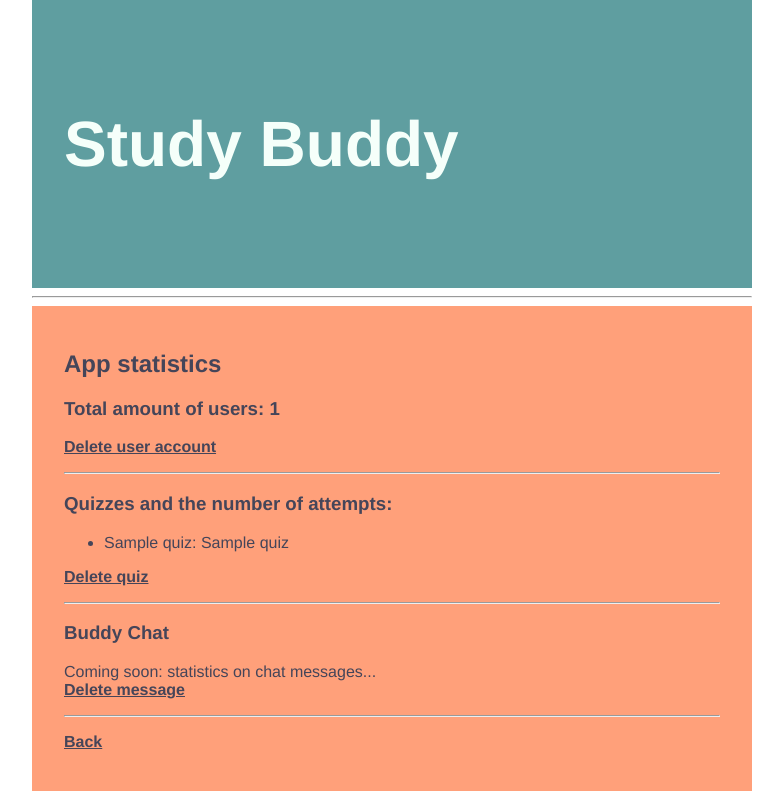
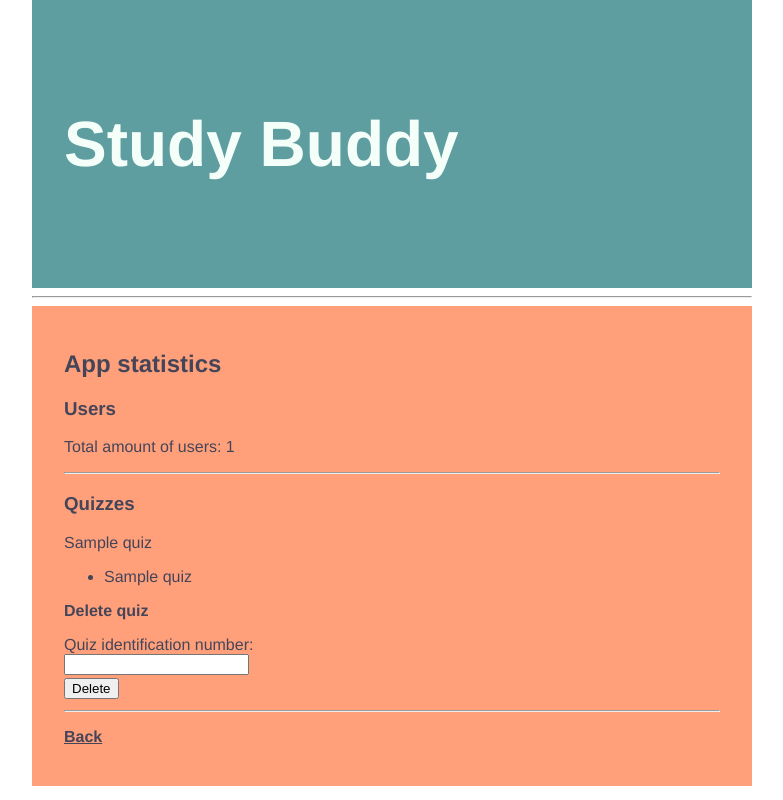
Before and after one commit to SiniCode/study-buddy, a Flask app: template templates/admin.html in a window 1280 px wide. Shown: the whole page, without its empty margins (248-1031 px from the left). Run offline with Flask 2, Linux system fonts and the light colour scheme; the visitor is signed in with stand-in values (Sample User, id 1); the template is opened without the code that fills it: most values are stand-ins (such as "Sample title", 1, 10 or a date in 2020).

Commit message:
allow the admin to check app statistics and remove quizzes

```diff
--- a/templates/admin.html
+++ b/templates/admin.html
@@ -3,22 +3,28 @@
 {% block content %}
 {% if session.user_role == "admin" %}
 <h2>App statistics</h2>
-<h3>Total amount of users: {{ user_count }}</h3>
-<p><a href="/delete">Delete user account</a></p>
+<h3>Users</h3>
+<p>Total amount of users: {{ user_count }}</p>
 <hr>
-<h3>Quizzes and the number of attempts:</h3>
+
+<h3>Quizzes</h3>
+<p>{{ quizzes[0] }}</p>
 <ul>
-  {% for quiz in quizzes %}
-  <li>{{ quiz[1] }}: {{ quiz[2] }}
+  {% for quiz in quizzes[1:] %}
+  <li>{{ quiz }}
   {% endfor %}
 </ul>
-<p><a href="/delete">Delete quiz</a></p>
+<p><b>Delete quiz</b></p>
+<form action="delete/quiz" method="POST">
+  Quiz identification number:
+  <br>
+  <input type="number" name="quiz_id">
+  <br>
+  <input type="submit" value="Delete">
+  <input type="hidden" name="csrf_token" value="{{ session.csrf_token }}">
+</form>
 <hr>
-<h3>Buddy Chat</h3>
-<p>Coming soon: statistics on chat messages...<br>
-  <a href="/delete">Delete message</a>
-</p>
-<hr>
+
 <p><a href="/home">Back</a></p>
 {% endif %}
 {% endblock %}
```
Also changed, not shown: quizzes.py (+14 -1 lines), routes.py (+15 -0 lines), statistics.py (+17 -10 lines).
